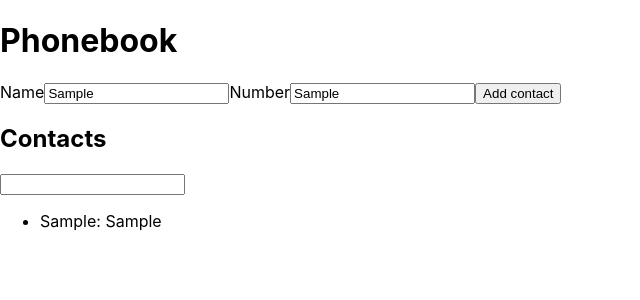
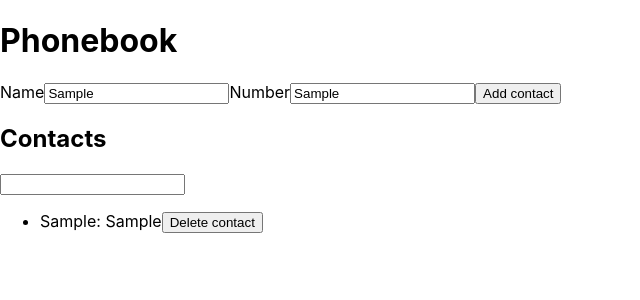
Before and after one commit to patronusv/goit-react-hw-02-phonebook, a React (Create React App) app: page / in a window 1280 px wide. Both pictures are taken after typing "Sample", "Sample" into the empty fields and a click on the button "Add contact". Shown: the top 300 px of the page, without its empty margins (0-640 px from the left). Built offline with nearby package versions, Linux system fonts and the light colour scheme.

Commit message:
adds delete contact function

```diff
--- a/src/components/App.js
+++ b/src/components/App.js
@@ -24,6 +24,10 @@ export default class App extends Component {
     const { name, value } = e.target;
     this.setState({ [name]: value });
   };
+  handleDeleteContact = e => {
+    const id = e.target.dataset.id;
+    this.setState({ contacts: this.state.contacts.filter(item => item.id !== id) });
+  };
   render() {
     const { contacts, filter } = this.state;
     return (
@@ -32,7 +36,7 @@ export default class App extends Component {
         <ContactForm onAddItem={this.addPhonebookItem} />
         <h2>Contacts</h2>
         <Filter onChange={this.handleInputChange} filter={filter} />
-        <ContactList contacts={contacts} filter={filter} />
+        <ContactList contacts={contacts} filter={filter} onBtnClick={this.handleDeleteContact} />
       </div>
     );
   }
--- a/src/components/contactList/ContactList.js
+++ b/src/components/contactList/ContactList.js
@@ -1,12 +1,12 @@
 import React from 'react';
 import ContactListItem from './contactListItem/ContactListItem';
-const ContactList = ({ contacts, filter }) => {
+const ContactList = ({ contacts, filter, onBtnClick }) => {
   return (
     <ul>
       {contacts
         .filter(item => item.name.toLowerCase().includes(filter.toLowerCase()))
         .map(item => (
-          <ContactListItem item={item} key={item.id} />
+          <ContactListItem item={item} key={item.id} onBtnClick={onBtnClick} />
         ))}
     </ul>
   );
--- a/src/components/contactList/contactListItem/ContactListItem.js
+++ b/src/components/contactList/contactListItem/ContactListItem.js
@@ -1,9 +1,12 @@
 import React from 'react';
-const ContactListItem = ({ item }) => {
+const ContactListItem = ({ item, onBtnClick }) => {
   return (
     <li key={item.id}>
       <span>{item.name}: </span>
       <span>{item.number}</span>
+      <button type="button" onClick={onBtnClick} data-id={item.id}>
+        Delete contact
+      </button>
     </li>
   );
 };
```
